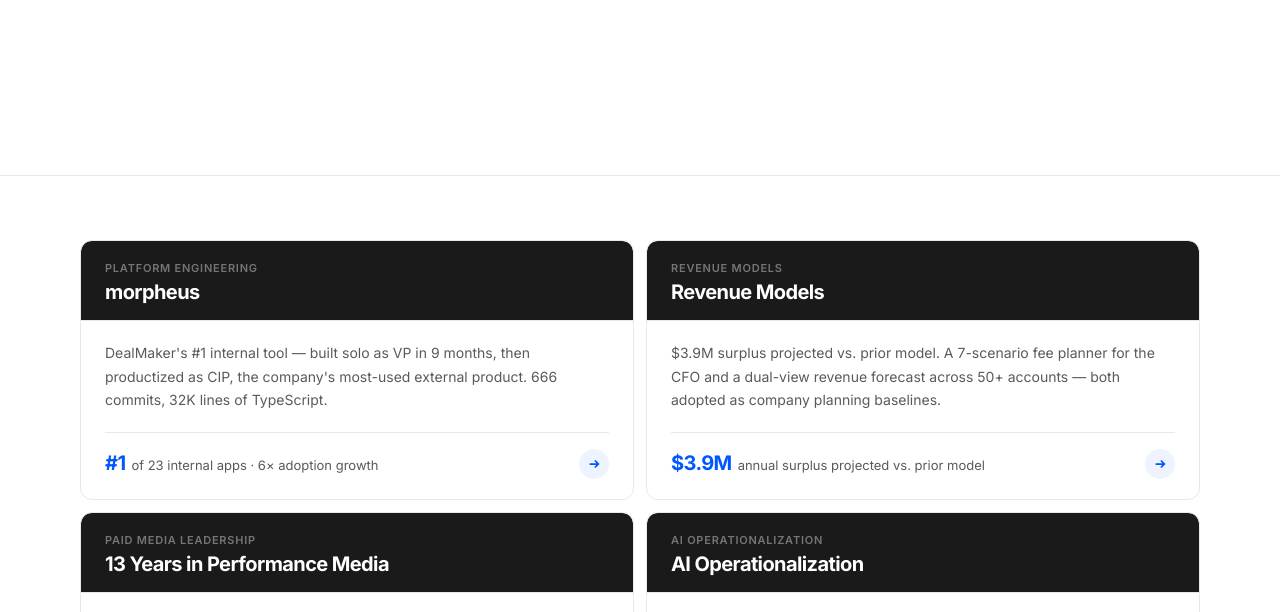
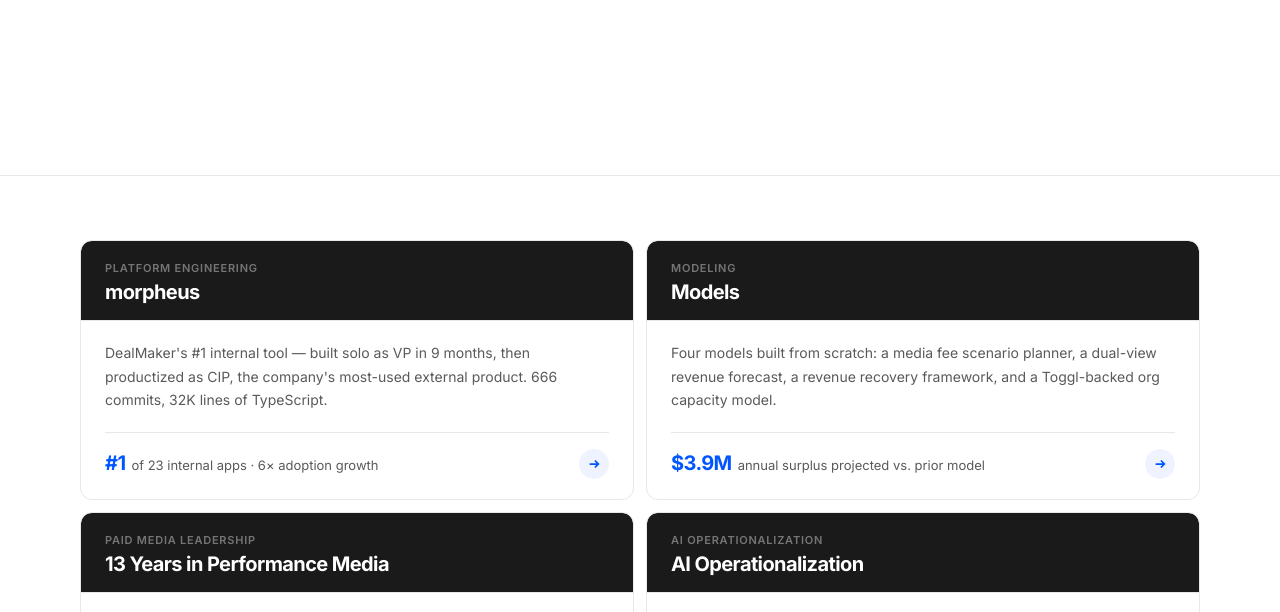
Before and after one commit to ivanthuang89/ivanthuang89.github.io, a plain HTML site: page index.html in a window 1280 px wide. Shown: the part 625-1237 px from the top of the page. Drawn offline with Linux system fonts and the light colour scheme.

Commit message:
Models card: rename to Models, update description to reflect all 4 case studies

```diff
--- a/index.html
+++ b/index.html
@@ -548,11 +548,11 @@ footer{padding:48px 80px;border-top:1px solid var(--rule);display:flex;align-ite
 
       <div class="wcard" onclick="showPage('models')">
         <div class="wcard-head">
-          <div class="wcard-tag">Revenue models</div>
-          <div class="wcard-title">Revenue Models</div>
+          <div class="wcard-tag">Modeling</div>
+          <div class="wcard-title">Models</div>
         </div>
         <div class="wcard-body">
-          <p>$3.9M surplus projected vs. prior model. A 7-scenario fee planner for the CFO and a dual-view revenue forecast across 50+ accounts — both adopted as company planning baselines.</p>
+          <p>Four models built from scratch: a media fee scenario planner, a dual-view revenue forecast, a revenue recovery framework, and a Toggl-backed org capacity model.</p>
           <div class="wcard-foot">
             <div class="wcard-metric"><strong>$3.9M</strong><span>annual surplus projected vs. prior model</span></div>
             <div class="wcard-arrow"><svg viewBox="0 0 16 16" fill="none" stroke="currentColor" stroke-width="2"><path d="M3 8h10M9 4l4 4-4 4"/></svg></div>
```
